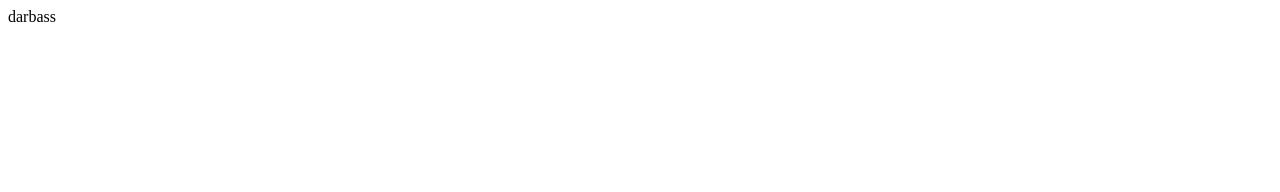
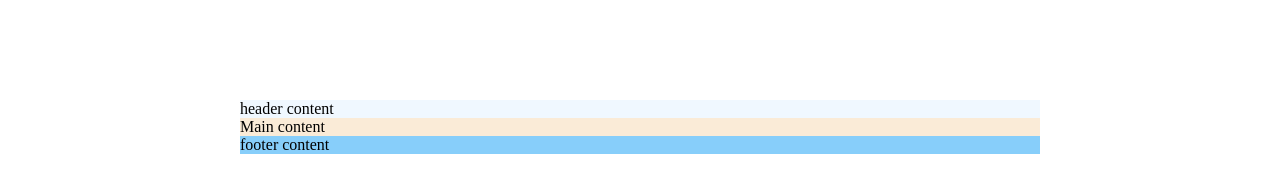
Before and after one commit to Karlsonas23/44-astronautas, a website: page index.html in a window 1280 px wide. Drawn offline with Linux system fonts and the light colour scheme.

Commit message:
layout structure and design #1

```diff
--- a/index.html
+++ b/index.html
@@ -13,9 +13,22 @@
             <link rel="mask-icon" href="./favicon/safari-pinned-tab.svg" color="#5bbad5">
             <meta name="msapplication-TileColor" content="#00aba9">
             <meta name="theme-color" content="#ffffff">
+    <link rel="stylesheet" href="./main.css">
 </head>
 
 <body>
-    darbass
+    <header>
+        header content
+
+    </header>
+
+    <main>
+        Main content
+    </main>
+
+    <footer>
+        footer content
+    </footer>
 </body>
+
 </html>
--- /dev/null
+++ b/main.css
@@ -0,0 +1,24 @@
+header,
+main,
+footer{
+    width: 800px;
+    margin-left: calc((100% - 800px) / 2);
+}
+
+header {
+    margin-top: 100px;
+    background-color: aliceblue;
+
+
+}
+
+main{
+    background-color: antiquewhite;
+
+
+}
+
+footer{
+    background-color: lightskyblue;
+
+}
```
